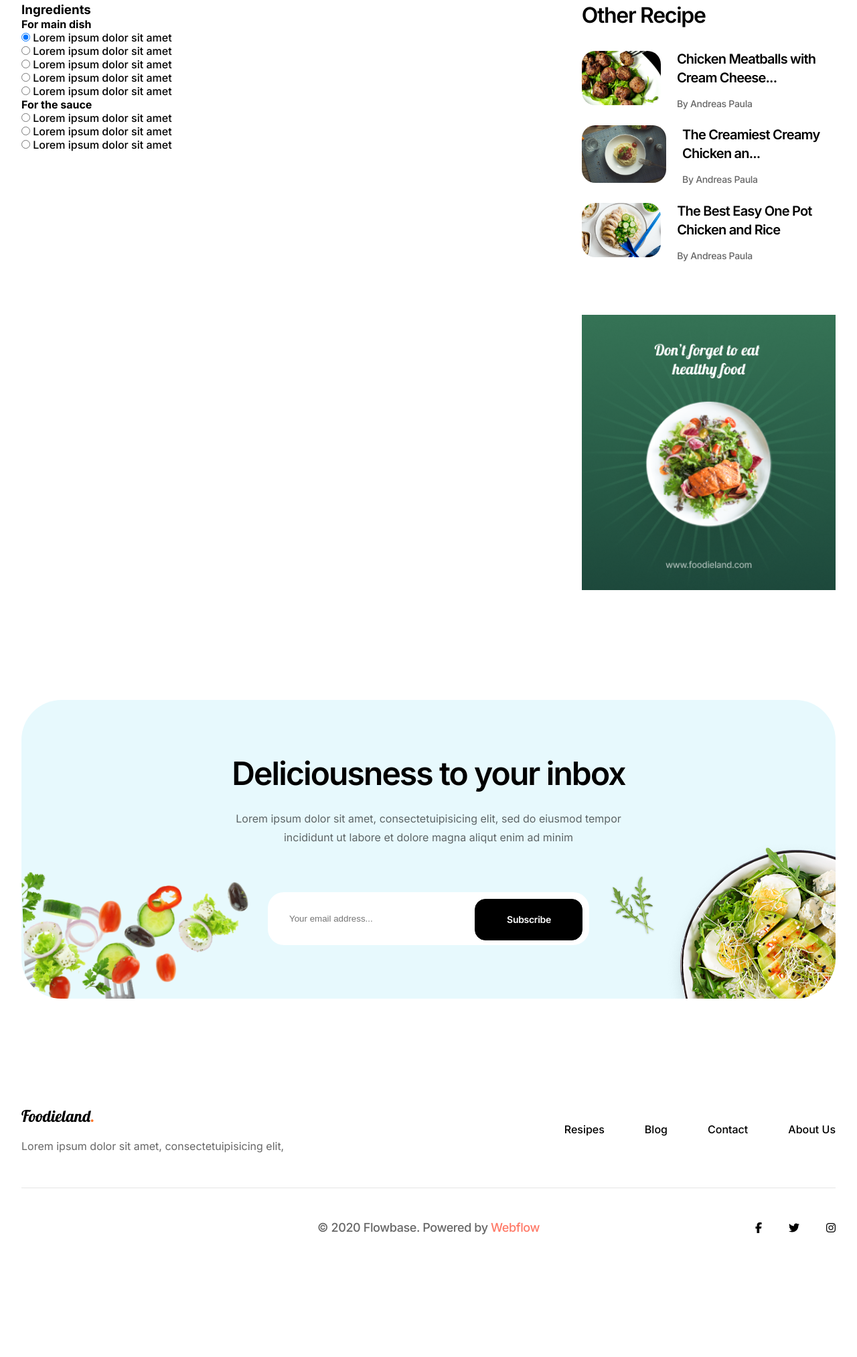
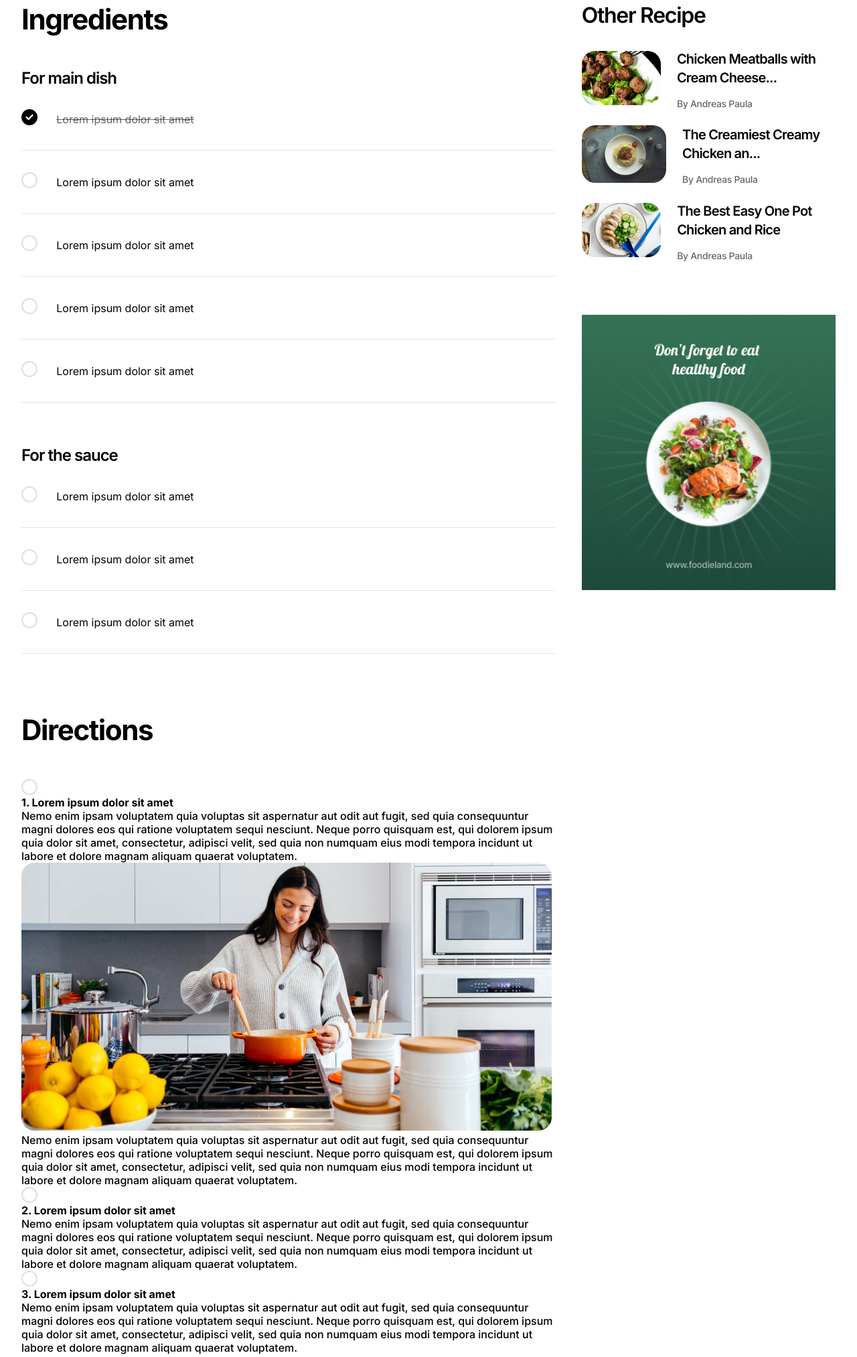
Before and after one commit to Taposhpaul1998/Foodieland, a website built with Vite: page src/pages/resipeDetails.html in a window 1280 px wide. Shown: the part 1259-3285 px from the top of the page at 67% size. Before the commit the page ends 3150 px from the top, so only its background shows below. Built offline with nearby package versions, Linux system fonts and the light colour scheme.

Commit message:
update product details page

```diff
--- a/src/css/resipeDetails.css
+++ b/src/css/resipeDetails.css
@@ -184,7 +184,69 @@
     gap: 40px;
 }
 
-.ingredients__coking {
+.ingredients__cooking {
     width: 840px;
     margin-bottom: 88px;
 }
+
+.ingredients__wrapper {
+    margin-bottom: 88px;
+}
+
+.cooking__title {
+    font-size: 2.25rem;
+    font-family: var(--var--inter);
+    font-weight: 600;
+    letter-spacing: -1.4px;
+    color: var(--var--text-black);
+    margin-bottom: 48px;
+}
+
+.main__dish {
+    margin-bottom: 64px;
+}
+
+.dish__title {
+    font-size: 1.5rem;
+    font-family: var(--var--inter);
+    font-weight: 600;
+    letter-spacing: -1.0px;
+    color: var(--var--text-black);
+    margin-bottom: 32px;
+}
+
+/* circle icon  */
+.ingredients__cooking i {
+    font-size: 1.5rem;
+    color: #DBE2E5;
+    margin-right: 24px;
+}
+
+.ingredients__wrapper ul {
+    display: flex;
+    flex-direction: column;
+    gap: 32px;
+}
+
+.ingredients__wrapper ul li {
+    padding-bottom: 32px;
+    border-bottom: 1px solid rgba(0, 0, 0, 0.1);
+}
+
+
+.ingredients__wrapper ul .checked i {
+    color: var(--var--text-black);
+}
+
+.ingredients__wrapper ul li label {
+    font-size: 1rem;
+    font-family: var(--var--inter);
+    font-weight: 400;
+    line-height: 28px;
+    color: var(--var--text-black);
+}
+
+.ingredients__wrapper ul .checked label {
+    text-decoration: line-through;
+    color: var(--var--text-2);
+}
--- a/src/pages/resipeDetails.html
+++ b/src/pages/resipeDetails.html
@@ -153,33 +153,33 @@
             </div>
             <!-- resipe ingredients and suggest area start -->
             <div class="resipe__details--body">
-                <div class="ingredients__coking">
-                    <div class="ingredients__wapper">
-                        <div class="ingredients__title">
+                <div class="ingredients__cooking">
+                    <div class="ingredients__wrapper">
+                        <div class="cooking__title">
                             <h3>Ingredients</h3>
                         </div>
                         <div class="main__dish">
-                            <h4>For main dish</h4>
+                            <h4 class="dish__title">For main dish</h4>
                             <!-- check box input list  -->
                             <ul>
-                                <li>
-                                    <input type="radio" id="chicken" name="chicken" checked>
+                                <li class="checked">
+                                    <i class="fa-solid fa-circle-check"></i>
                                     <label for="chicken">Lorem ipsum dolor sit amet</label>
                                 </li>
                                 <li>
-                                    <input type="radio" id="chicken" name="chicken">
+                                    <i class="fa-regular fa-circle"></i>
                                     <label for="chicken">Lorem ipsum dolor sit amet</label>
                                 </li>
                                 <li>
-                                    <input type="radio" id="chicken" name="chicken">
+                                    <i class="fa-regular fa-circle"></i>
                                     <label for="chicken">Lorem ipsum dolor sit amet</label>
                                 </li>
                                 <li>
-                                    <input type="radio" id="chicken" name="chicken">
+                                    <i class="fa-regular fa-circle"></i>
                                     <label for="chicken">Lorem ipsum dolor sit amet</label>
                                 </li>
                                 <li>
-                                    <input type="radio" id="chicken" name="chicken">
+                                    <i class="fa-regular fa-circle"></i>
                                     <label for="chicken">Lorem ipsum dolor sit amet</label>
                                 </li>
 
@@ -187,26 +187,86 @@
                         </div>
                         <!-- For the sauce  -->
                         <div class="sauce">
-                            <h4>For the sauce</h4>
+                            <h4 class="dish__title">For the sauce</h4>
                             <!-- check box input list  -->
                             <ul>
                                 <li>
-                                    <input type="radio" id="chicken" name="chicken">
+                                    <i class="fa-regular fa-circle"></i>
                                     <label for="chicken">Lorem ipsum dolor sit amet</label>
                                 </li>
                                 <li>
-                                    <input type="radio" id="chicken" name="chicken">
+                                    <i class="fa-regular fa-circle"></i>
                                     <label for="chicken">Lorem ipsum dolor sit amet</label>
                                 </li>
                                 <li>
-                                    <input type="radio" id="chicken" name="chicken">
+                                    <i class="fa-regular fa-circle"></i>
                                     <label for="chicken">Lorem ipsum dolor sit amet</label>
                                 </li>
 
                             </ul>
                         </div>
                     </div>
+                    <div class="directions__wrapper">
+                        <div class="cooking__title">
+                            <h3>Directions</h3>
+                        </div>
+                        <div class="single__direction">
+                            <ul>
+                                <li>
+                                    <i class="fa-regular fa-circle"></i>
+                                    <div>
+                                        <h4>1. Lorem ipsum dolor sit amet</h4>
+                                        <p>Nemo enim ipsam voluptatem quia voluptas sit aspernatur aut odit aut fugit,
+                                            sed
+                                            quia consequuntur magni dolores eos qui ratione voluptatem sequi nesciunt.
+                                            Neque
+                                            porro quisquam est, qui dolorem ipsum quia dolor sit amet, consectetur,
+                                            adipisci
+                                            velit, sed quia non numquam eius modi tempora incidunt ut labore et dolore
+                                            magnam aliquam quaerat voluptatem.</p>
 
+                                        <img src="../../assets/images/resipeDetails/Rectangle 23.png" alt="">
+                                        <p>Nemo enim ipsam voluptatem quia voluptas sit aspernatur aut odit aut fugit,
+                                            sed
+                                            quia consequuntur magni dolores eos qui ratione voluptatem sequi nesciunt.
+                                            Neque
+                                            porro quisquam est, qui dolorem ipsum quia dolor sit amet, consectetur,
+                                            adipisci
+                                            velit, sed quia non numquam eius modi tempora incidunt ut labore et dolore
+                                            magnam aliquam quaerat voluptatem.</p>
+                                    </div>
+                                </li>
+                                <li>
+                                    <i class="fa-regular fa-circle"></i>
+                                    <div>
+                                        <h4>2. Lorem ipsum dolor sit amet</h4>
+                                        <p>Nemo enim ipsam voluptatem quia voluptas sit aspernatur aut odit aut fugit,
+                                            sed
+                                            quia consequuntur magni dolores eos qui ratione voluptatem sequi nesciunt.
+                                            Neque
+                                            porro quisquam est, qui dolorem ipsum quia dolor sit amet, consectetur,
+                                            adipisci
+                                            velit, sed quia non numquam eius modi tempora incidunt ut labore et dolore
+                                            magnam aliquam quaerat voluptatem.</p>
+                                    </div>
+                                </li>
+                                <li>
+                                    <i class="fa-regular fa-circle"></i>
+                                    <div>
+                                        <h4>3. Lorem ipsum dolor sit amet</h4>
+                                        <p>Nemo enim ipsam voluptatem quia voluptas sit aspernatur aut odit aut fugit,
+                                            sed
+                                            quia consequuntur magni dolores eos qui ratione voluptatem sequi nesciunt.
+                                            Neque
+                                            porro quisquam est, qui dolorem ipsum quia dolor sit amet, consectetur,
+                                            adipisci
+                                            velit, sed quia non numquam eius modi tempora incidunt ut labore et dolore
+                                            magnam aliquam quaerat voluptatem.</p>
+                                    </div>
+                                </li>
+                            </ul>
+                        </div>
+                    </div>
                 </div>
                 <div class="suggest__resipes">
                     <div class="suggest__resipes-title">
@@ -253,6 +313,11 @@
     <section id="subscribe" class="subscribe__wrapper">
     </section>
     <!-- Subscribe card end -->
+
+    <!-- check out resipes section start -->
+    <section id="check" class="check__wrapper">
+    </section>
+    <!-- check out resipes section start -->
     <!-- footer section start  -->
     <section id="footer" class="footer__wrapper">
     </section>
```
Also changed, not shown: assets/images/resipeDetails/Rectangle 23.png (added).
